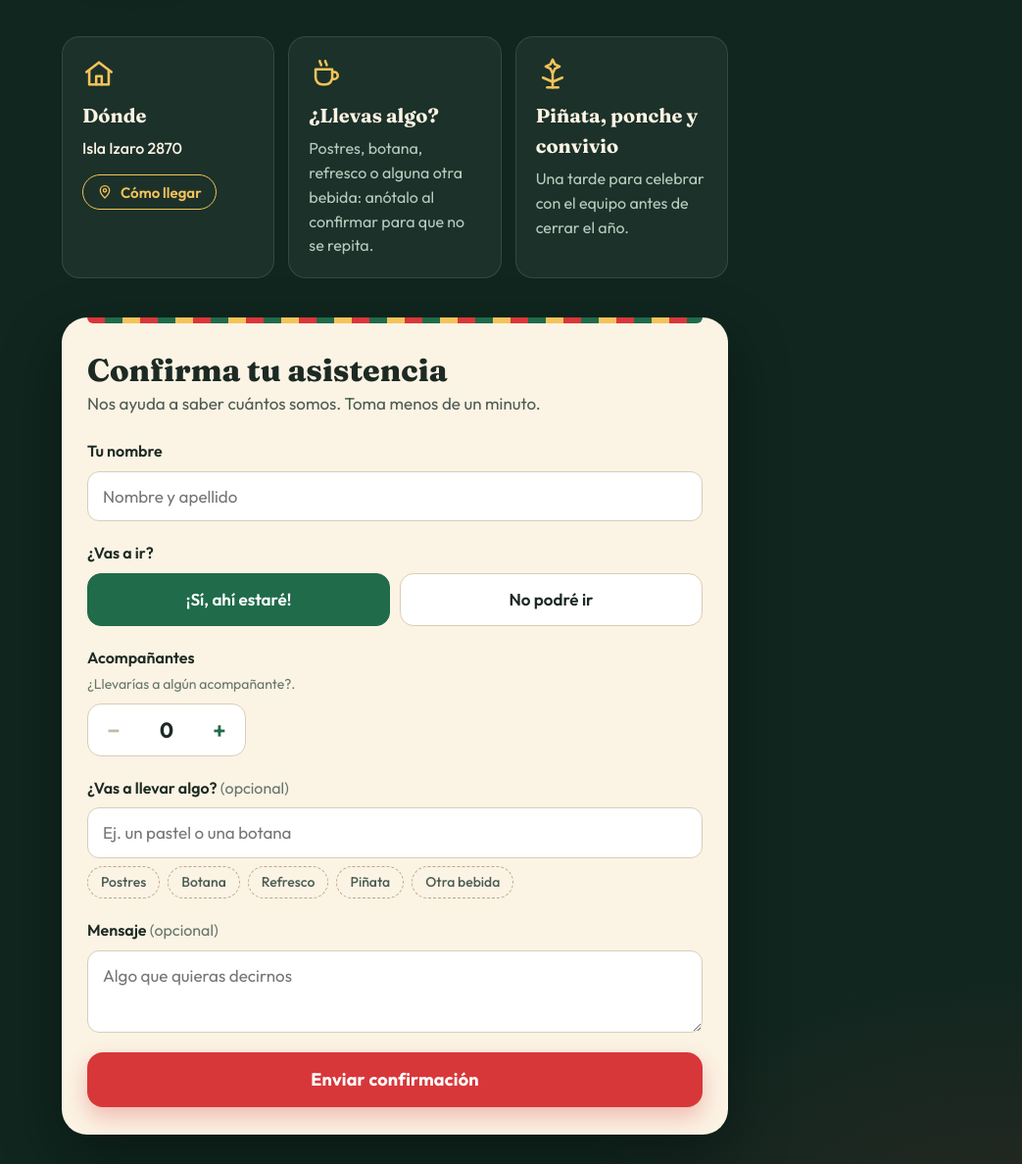
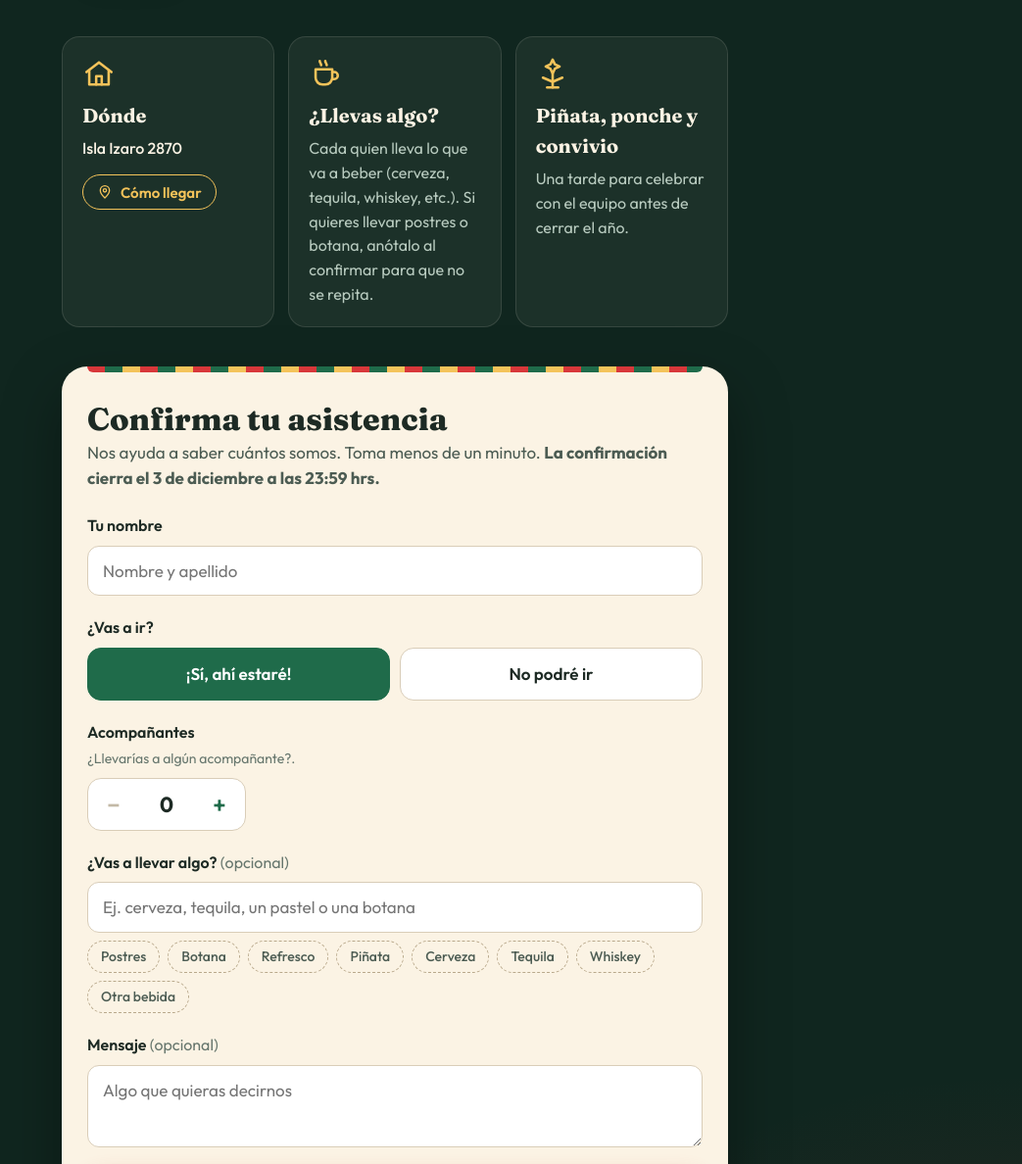
Before and after one commit to tomo930107-bit/posada_dic, a plain HTML site: page index.html in a window 1280 px wide. Shown: the part 953-2141 px from the top of the page at 98% size, without its empty margins (237-1280 px from the left). Drawn offline with Linux system fonts and the light colour scheme.

Commit message:
feat: indicar bebidas por cuenta de cada quien y cierre de confirmación el 3 de dic
Co-Authored-By: Claude Sonnet 5.5 <noreply@anthropic.com>

```diff
--- a/index.html
+++ b/index.html
@@ -4,14 +4,14 @@
 <meta charset="utf-8">
 <meta name="viewport" content="width=device-width, initial-scale=1">
 <title>Posada ISSSTE Áreas Críticas</title>
-<meta name="description" content="Viernes 11 de diciembre, 5:00 pm, en Isla Izaro 2870. Confirma tu asistencia aquí.">
+<meta name="description" content="Viernes 11 de diciembre, 5:00 pm, en Isla Izaro 2870. Confirma tu asistencia aquí antes del 3 de diciembre, 23:59 hrs.">
 <meta name="theme-color" content="#10261f">
 <meta name="robots" content="noindex, nofollow">
 
 <!-- Vista previa al compartir por WhatsApp. og:image debe ser la URL COMPLETA de og-image.png ya publicada. -->
 <meta property="og:type" content="website">
 <meta property="og:title" content="Posada ISSSTE Áreas Críticas 🎄">
-<meta property="og:description" content="Viernes 11 de diciembre, 5:00 pm, en Isla Izaro 2870. Confirma tu asistencia aquí.">
+<meta property="og:description" content="Viernes 11 de diciembre, 5:00 pm, en Isla Izaro 2870. Confirma tu asistencia aquí antes del 3 de diciembre, 23:59 hrs.">
 <meta property="og:image" content="https://tomo930107-bit.github.io/posada-issste/og-image.png">
 <meta property="og:image:width" content="1200">
 <meta property="og:image:height" content="630">
@@ -475,7 +475,7 @@ footer strong { color: var(--vela); font-weight: 600; }
     <div class="dato">
       <svg class="ico" viewBox="0 0 24 24" fill="none" stroke="currentColor" stroke-width="1.8" stroke-linecap="round" stroke-linejoin="round" aria-hidden="true"><path d="M5 9h12v6a5 5 0 0 1-5 5h-2a5 5 0 0 1-5-5V9z"/><path d="M17 11h1.5a2.5 2.5 0 0 1 0 5H17"/><path d="M8 3c0 1.5 1 1.5 1 3M12 3c0 1.5 1 1.5 1 3"/></svg>
       <h3>¿Llevas algo?</h3>
-      <p>Postres, botana, refresco o alguna otra bebida: anótalo al confirmar para que no se repita.</p>
+      <p>Cada quien lleva lo que va a beber (cerveza, tequila, whiskey, etc.). Si quieres llevar postres o botana, anótalo al confirmar para que no se repita.</p>
     </div>
     <div class="dato">
       <svg class="ico" viewBox="0 0 24 24" fill="none" stroke="currentColor" stroke-width="1.8" stroke-linecap="round" stroke-linejoin="round" aria-hidden="true"><path d="M12 2l1.6 3.4L17 7l-3.4 1.6L12 12l-1.6-3.4L7 7l3.4-1.6z"/><path d="M12 12v10"/><path d="M8 22h8"/><path d="M5 15l7 3 7-3"/></svg>
@@ -487,7 +487,7 @@ footer strong { color: var(--vela); font-weight: 600; }
   <section class="rsvp" id="confirmar" aria-labelledby="tituloRsvp">
     <div id="bloqueForm">
       <h2 id="tituloRsvp">Confirma tu asistencia</h2>
-      <p class="intro">Nos ayuda a saber cuántos somos. Toma menos de un minuto.</p>
+      <p class="intro">Nos ayuda a saber cuántos somos. Toma menos de un minuto. <strong>La confirmación cierra el 3 de diciembre a las 23:59 hrs.</strong></p>
 
       <form id="formRsvp" novalidate>
         <div class="campo">
@@ -515,12 +515,15 @@ footer strong { color: var(--vela); font-weight: 600; }
 
         <div class="campo" id="campoLleva">
           <label for="lleva">¿Vas a llevar algo? <span style="font-weight:400;color:#66766d">(opcional)</span></label>
-          <input type="text" id="lleva" name="lleva" maxlength="120" placeholder="Ej. un pastel o una botana">
+          <input type="text" id="lleva" name="lleva" maxlength="120" placeholder="Ej. cerveza, tequila, un pastel o una botana">
           <div class="sugerencias" id="sugerencias">
             <button type="button">Postres</button>
             <button type="button">Botana</button>
             <button type="button">Refresco</button>
             <button type="button">Piñata</button>
+            <button type="button">Cerveza</button>
+            <button type="button">Tequila</button>
+            <button type="button">Whiskey</button>
             <button type="button">Otra bebida</button>
           </div>
         </div>
```
